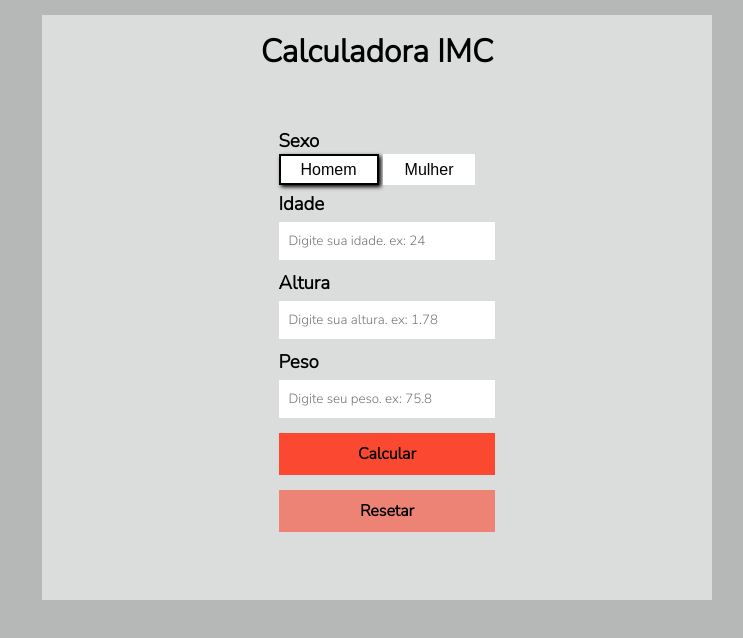
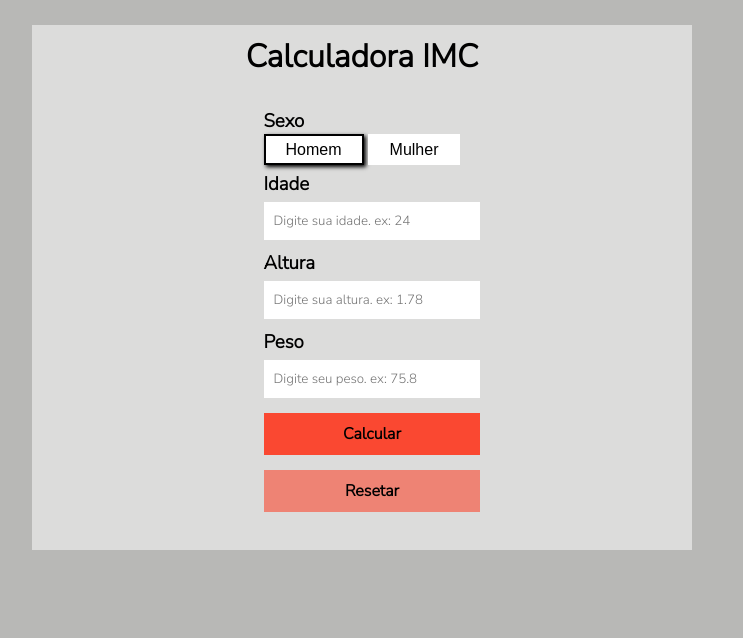
Before and after one commit to lucasmetron/IMC, a plain HTML site: page index.html in a window 1280 px wide. Shown: the whole page, without its empty margins (278-1021 px from the left). Drawn offline with Linux system fonts and the light colour scheme.

Commit message:
ajustes para celular feitos

```diff
--- a/style.css
+++ b/style.css
@@ -6,14 +6,14 @@
 }
 
 body{
-    background-color:  rgb(182,184,183);
+    background-color:  rgb(184, 184, 182);
 }
 .conteiner{
-    position: relative;
+
     width: 50%;
     margin: auto;
-    padding: 15px;
-    box-sizing: content-box;
+    padding: 25px 45px 0px 25px;
+
 ;
 
 }
@@ -54,9 +54,10 @@ body{
 /*                                HEADER                       */
 
 .titulo{
-    padding: 15px;
+    padding: 10px;
     width: 100%;
     text-align: center;
+    justify-content: center;
     background-color: rgba(226, 226, 226, 0.87);
 
 }
@@ -64,7 +65,7 @@ body{
 
 form{
     display: inline-block;
-    padding: 15px;
+    /* padding: 10px; */
 }
 
 .calculadora{
@@ -75,7 +76,8 @@ form{
     width: 100%;
     margin: auto;
     justify-content: center;
-    padding: 15px;
+    padding: 10px;
+
 
 }
 
@@ -157,7 +159,7 @@ label:hover{
     width: 100%;
     justify-content: center;
     align-items: center;
-    padding: 15px;
+    padding: 10px;
 }
 
 
@@ -165,7 +167,7 @@ label:hover{
 
 @keyframes barraMagreza{
     from{background-color: rgb(15, 15, 15);width: 0%;}
-    to{background-color: rgb(250,72,49);width:20%}
+    to{background-color: rgb(250,72,49);width:30%}
 }
 
 @keyframes barraNormal{
```
Also changed, not shown: index.html (+1 -0 lines).
